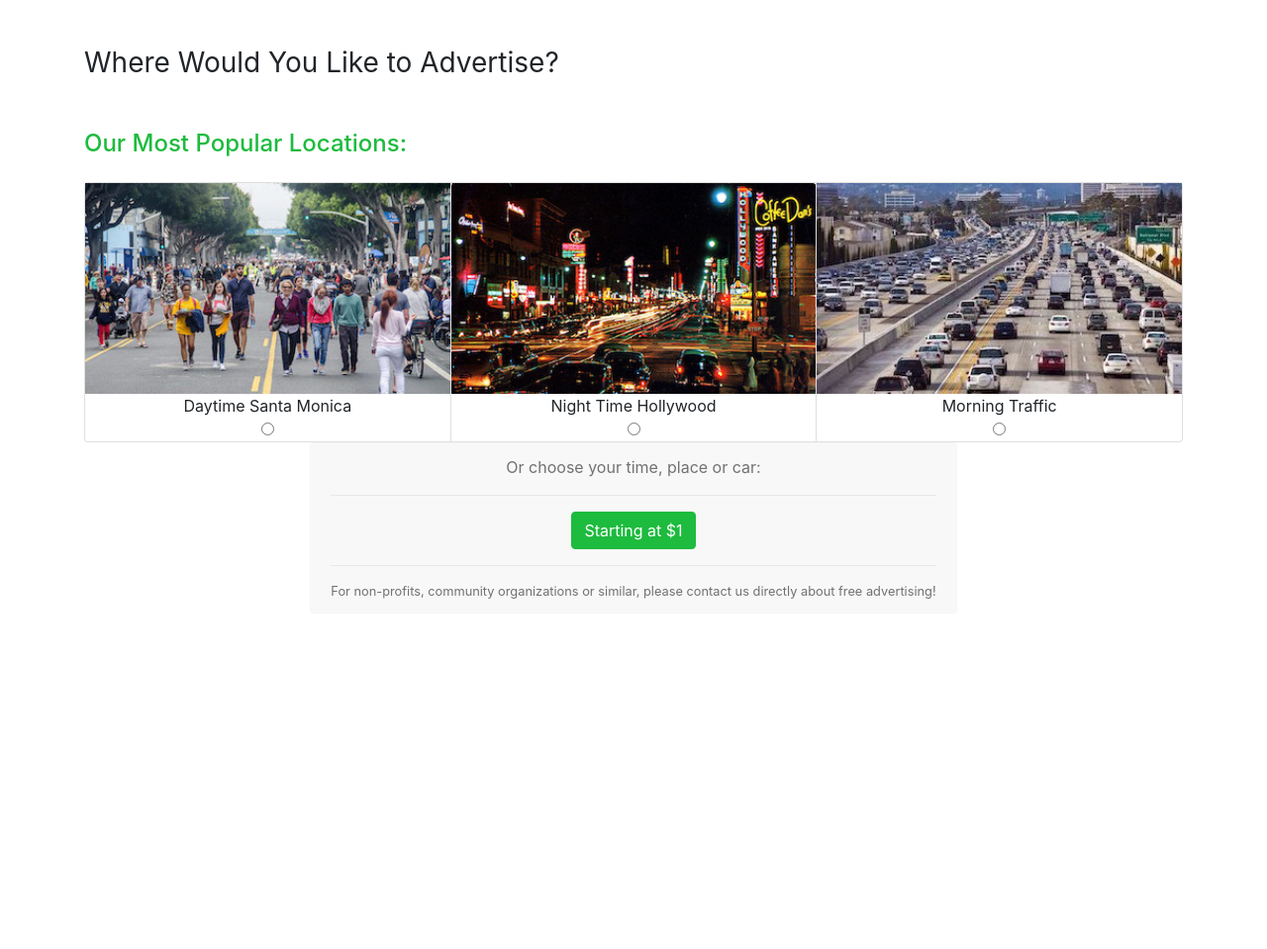
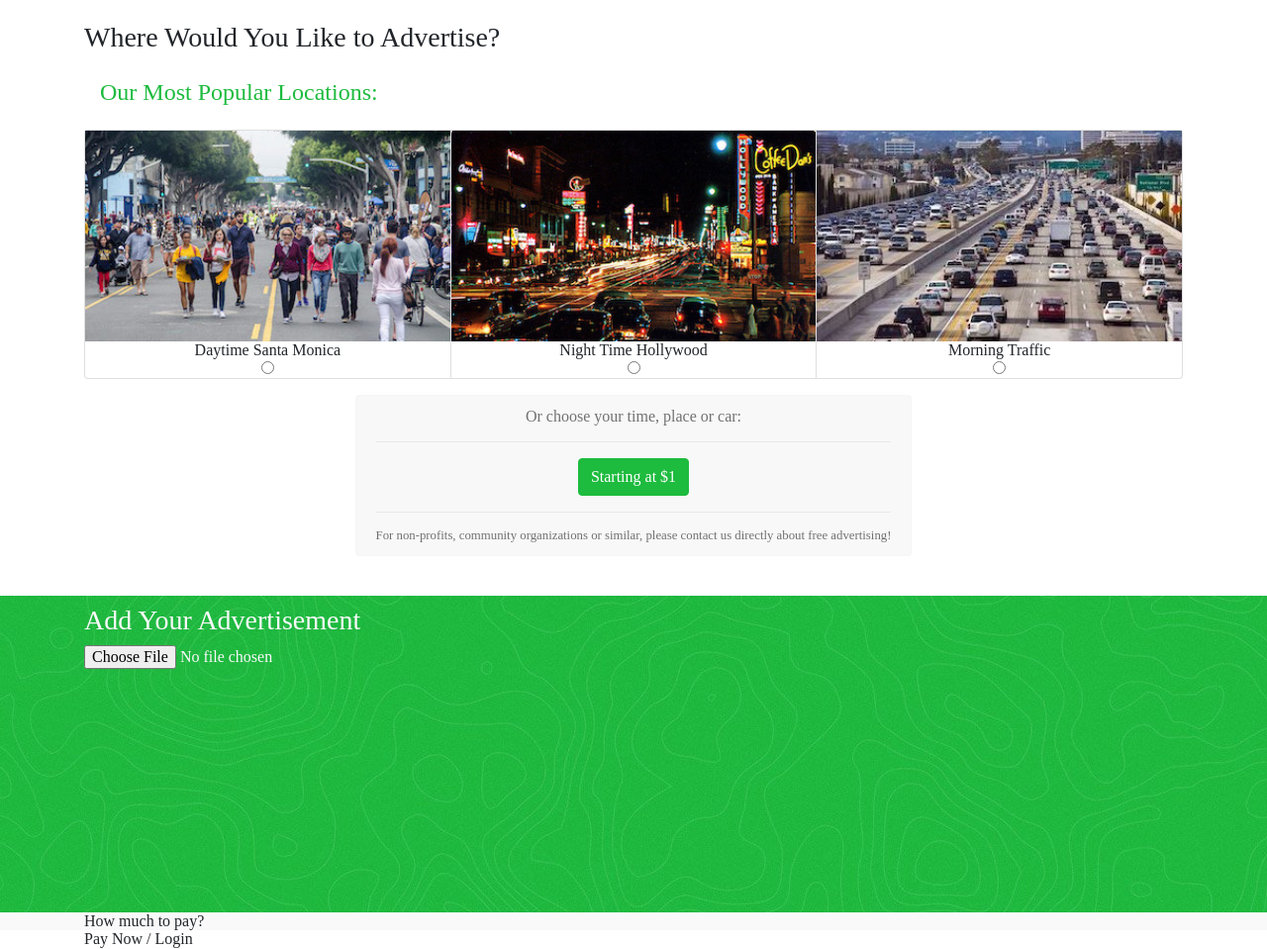
Before and after one commit to WaiveCar/madisonave, a website: page static/index.html in a window 1280 px wide. Shown: the part 51-1010 px from the top of the page at 99% size. Before the commit the page ends 800 px from the top, so only its background shows below. Drawn offline with nearby package versions, Linux system fonts and the light colour scheme; a web font is replaced by a local one.

Commit message:
Added a file upload input and more styles to index.html

```diff
--- a/scss/custom.scss
+++ b/scss/custom.scss
@@ -4,9 +4,11 @@ $success: #606060;
 $info: #f9f9fa;
 
 @import '../node_modules/bootstrap/scss/bootstrap';
+@import url('https://fonts.googleapis.com/css?family=Muli');
+$font-family-sans-serif: 'Muli', sans serif;
 
-html {
-  font-family: Muli, sans-serif;
+body {
+  font-family: $font-family-sans-serif;
   line-height: 1.15;
 }
 
@@ -15,16 +17,24 @@ html {
   height: 2em;
 }
 
-.subtitle {
+.title {
   font-weight: 400;
-  margin: 1.8em 0;
 }
 
 .locations {
   margin-top: 1.5em;
 }
 
+.location-image {
+  width: 100%;
+}
+
 
 .non-profits {
   font-size: 0.8em;
 }
+
+.index-background {
+  min-height: 20em;
+  background: url('./assets/index-green-bg.jpg');
+}
--- a/static/index.html
+++ b/static/index.html
@@ -13,37 +13,37 @@
   <body>
     <form>
       <div class="container">
-        <h3 class="subtitle">Where Would You Like to Advertise?</h3>
-        <h4 class="text-primary">Our Most Popular Locations:</h4>
+        <h3 class="mt-4 mb-4 title">Where Would You Like to Advertise?</h3>
+        <h4 class="text-primary title ml-3">Our Most Popular Locations:</h4>
         <div class="card-group locations">
           <div class="card text-center">
-            <img src="assets/sm-day.jpg">
+            <img class="location-image" src="assets/sm-day.jpg">
             Daytime Santa Monica
             <div>
               <input type="radio" name="location" value="santa-monica">
             </div>
           </div>
           <div class="card text-center">
-            <img src="assets/hollywood-night.jpg">
+            <img class="location-image" src="assets/hollywood-night.jpg">
             Night Time Hollywood
             <div>
               <input type="radio" name="location" value="hollywood">
             </div>
           </div>
           <div class="card text-center">
-            <img src="assets/traffic-morning.jpg">
+            <img class="location-image" src="assets/traffic-morning.jpg">
             Morning Traffic
             <div>
               <input type="radio" name="location" value="morning-traffic">
             </div>
           </div>
         </div>
-        <div class="row justify-content-md-center">
+        <div class="row justify-content-md-center mt-3">
           <div class="alert alert-secondary text-center" role="alert">
             Or choose your time, place or car:
             <hr>
             <div>
-              <button type="button" class="btn btn-primary">Starting at $1</button>
+              <a role="button" class="btn btn-primary" href="./">Starting at $1</a>
             </div>
             <hr>
             <div class="non-profits">
@@ -52,6 +52,22 @@
           </div>
         </div>
       </div>
+      <div class="container-fluid index-background mt-4">
+        <div class="container text-info">
+          <h3 class="pt-2 title">Add Your Advertisement</h3>
+          <input type="file" name="ad-asset" accept="image/*">
+        </div>
+      </div>
+      <div class="container-fluid bg-info">
+        <div class="container">
+          How much to pay?
+        </div>
+      </div>
+      <div class="container-fluid">
+        <div class="container">
+          Pay Now / Login
+        </div>
+      </div>
     </form>
     <script src="https://code.jquery.com/jquery-3.3.1.slim.min.js" integrity="sha384-q8i/X+965DzO0rT7abK41JStQIAqVgRVzpbzo5smXKp4YfRvH+8abtTE1Pi6jizo" crossorigin="anonymous"></script>
     <script src="https://cdnjs.cloudflare.com/ajax/libs/popper.js/1.14.3/umd/popper.min.js" integrity="sha384-ZMP7rVo3mIykV+2+9J3UJ46jBk0WLaUAdn689aCwoqbBJiSnjAK/l8WvCWPIPm49" crossorigin="anonymous"></script>
```
Also changed, not shown: static/assets/index-green-bg.jpg (added), static/custom.min.css, 1 other file.
